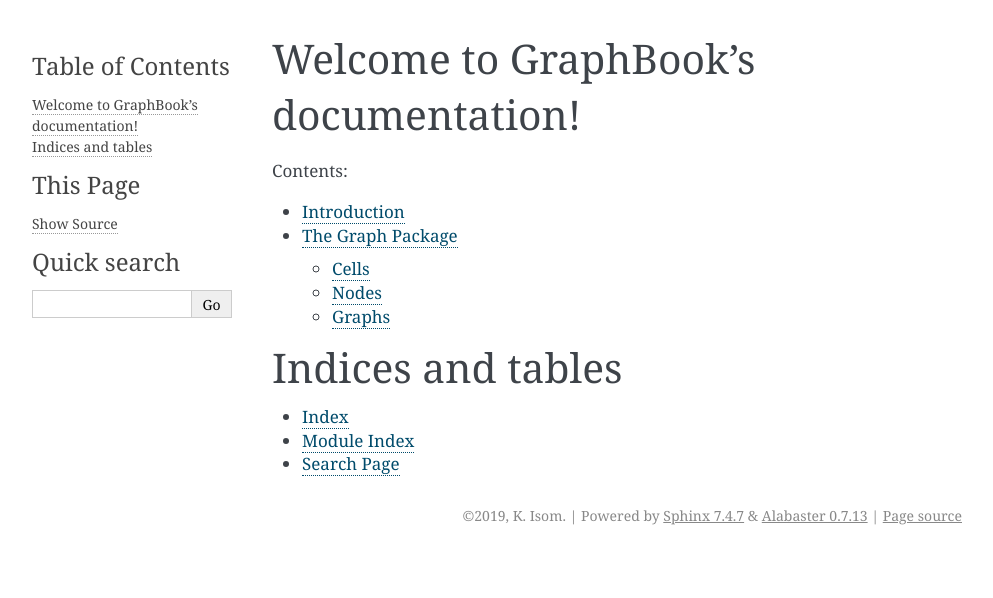
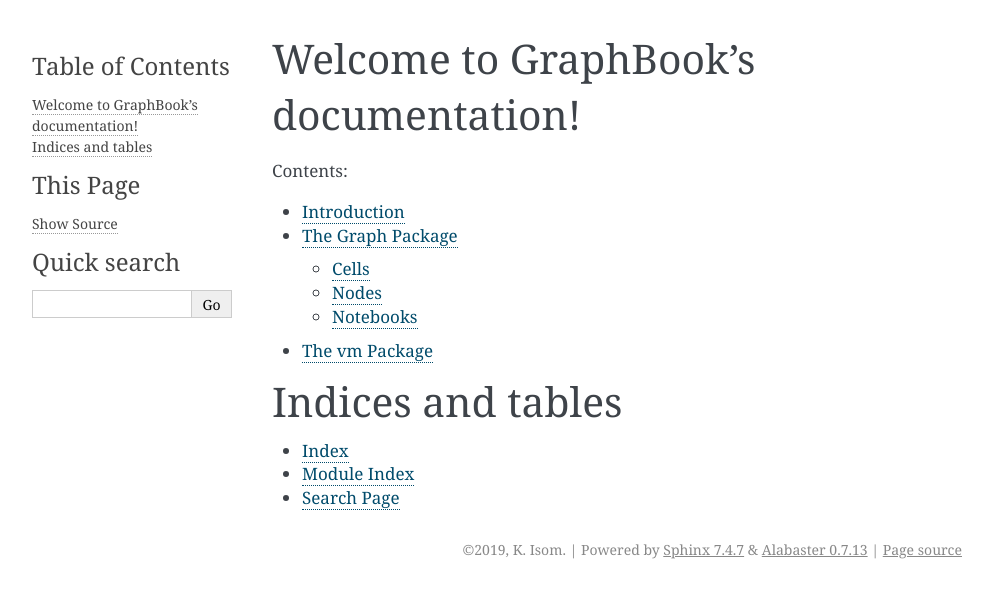
Before and after one commit to kisom/graphbook, a Sphinx documentation site: the page built from docs/index.rst, in a window 1280 px wide. Shown: the top 598 px of the page, without its empty margins (148-1141 px from the left). Built offline with Sphinx 7.4.7, drawn with Linux system fonts in a browser that asks for light colours.

Commit message:
Document the VM package.

```diff
--- a/docs/graph.rst
+++ b/docs/graph.rst
@@ -17,8 +17,8 @@
    :members:
 
 
-Graphs
-------
+Notebooks
+---------
 
 .. automodule:: graphbook.graph.notebook
    :members:
--- a/docs/index.rst
+++ b/docs/index.rst
@@ -12,6 +12,7 @@
 
    intro
    graph
+   vm
 
 
 Indices and tables
--- /dev/null
+++ b/docs/vm.rst
@@ -0,0 +1,5 @@
+The vm Package
+==============
+
+.. automodule:: graphbook.vm.uscheme
+   :members:
```
